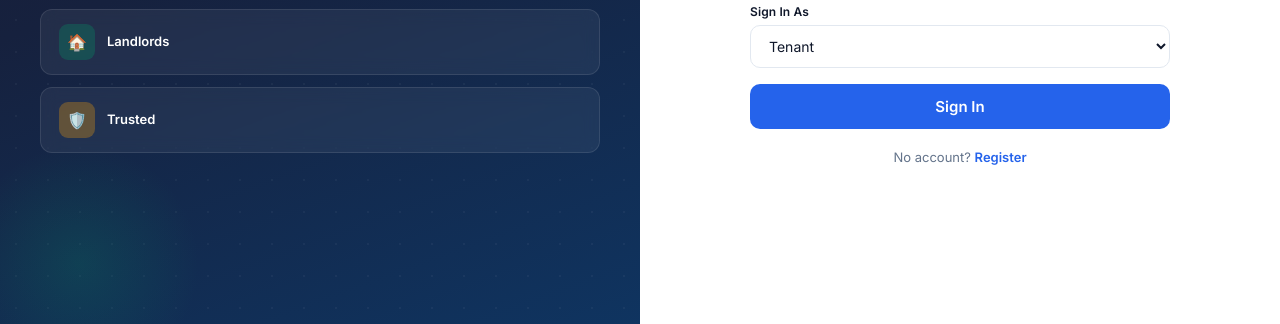
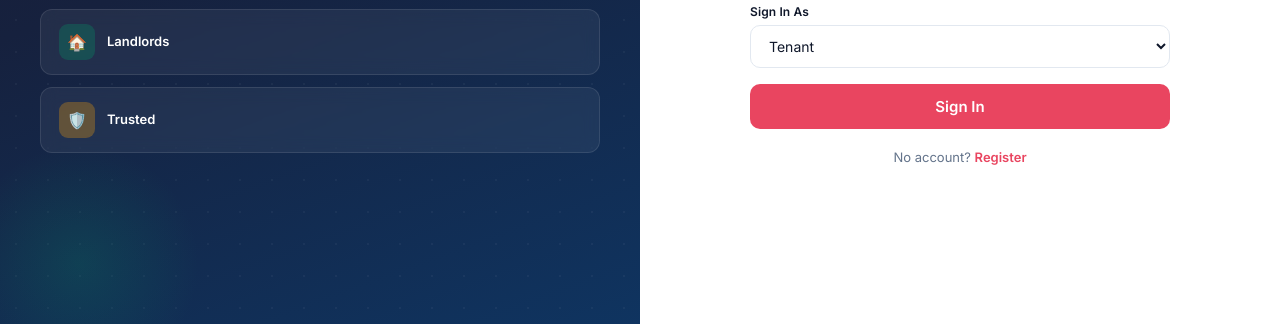
Before and after one commit to LEUSophal/Group-1-databse-project, a plain HTML site: page Renting/login.html in a window 1280 px wide. Shown: the part 476-800 px from the top of the page. Drawn offline with nearby package versions, Linux system fonts and the light colour scheme; a web font is replaced by a local one.

Commit message:
change the color

```diff
--- a/Renting/css/login.css
+++ b/Renting/css/login.css
@@ -1,7 +1,7 @@
 :root {
   --navy: #0F172A;
   --navy2: #1E293B;
-  --blue: #2563EB;
+  --blue: #e94560;
   --blue-light: #EFF6FF;
   --blue-mid: #BFDBFE;
   --gold: #F59E0B;
```
